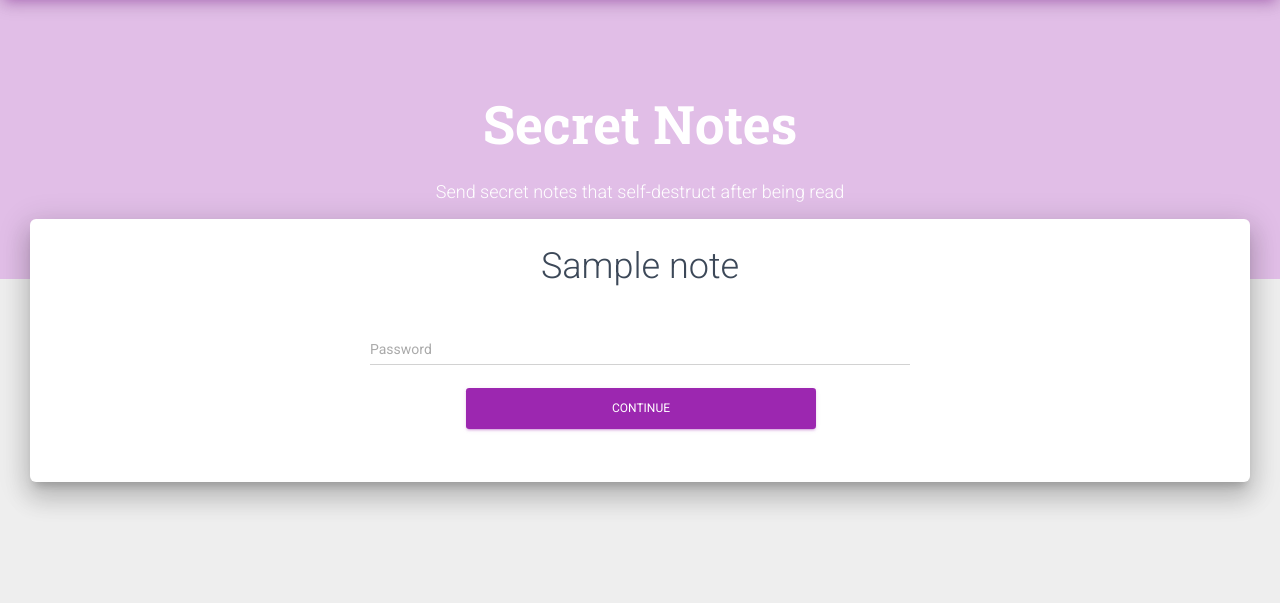
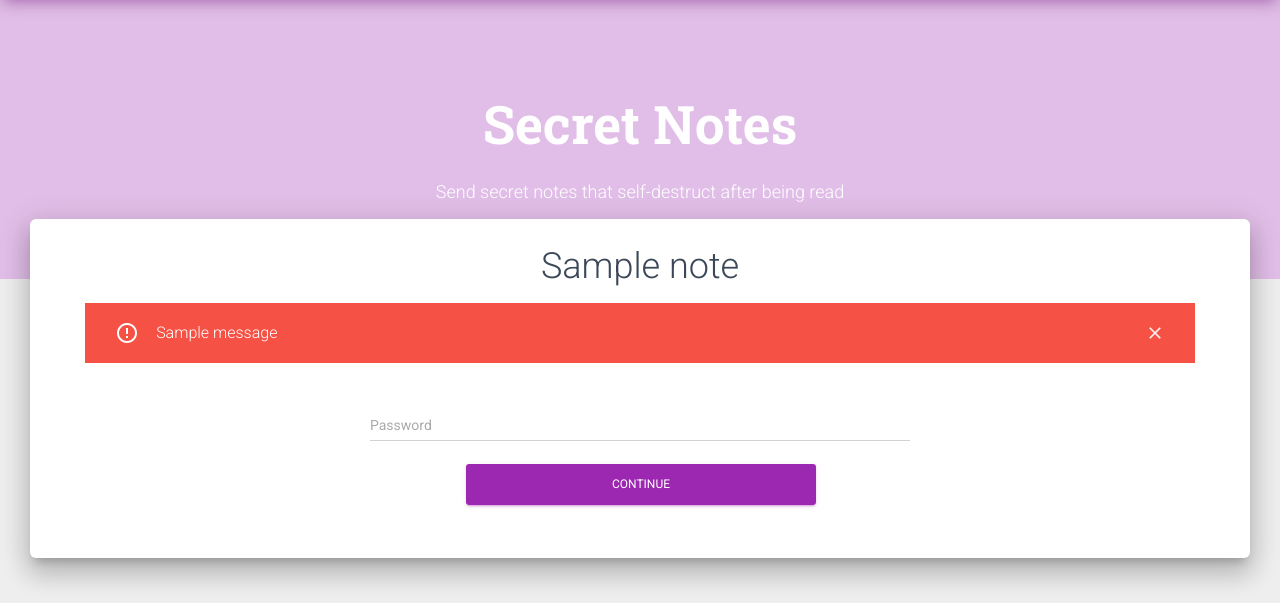
Before and after one commit to roushikk/secret_notes, a Django app: template templates/note_locked.html in a window 1280 px wide. Shown: the part 71-674 px from the top of the page. Run offline with Django 3.2, Linux system fonts and the light colour scheme; the template is opened without the code that fills it: values that come from a table or form of the project are taken from there, others are empty; tables that the repository leaves empty hold one stand-in row (values such as "Sample post"); one stand-in notice (Sample message) is shown; parts of the project's set-up code (start-up, migrations or seed data) failed here and were passed over; some libraries are stand-ins or nearby versions.

Commit message:
Added invalid password message

```diff
--- a/notes/views.py
+++ b/notes/views.py
@@ -1,3 +1,4 @@
+from django.contrib import messages
 from django.http import Http404
 from django.shortcuts import reverse, get_object_or_404
 from django.utils.timezone import now
@@ -60,6 +61,7 @@ class NoteView(generic.DetailView):
             self.object.save()
         else:
             self.template_name = 'note_locked.html'
+            messages.add_message(request, messages.ERROR, 'Invalid Password')
 
         context = self.get_context_data(object=self.object)
         return self.render_to_response(context)
--- a/templates/note_locked.html
+++ b/templates/note_locked.html
@@ -13,6 +13,23 @@
                     <h2>{{ note.title }}</h2>
                 </div>
             </div>
+
+            {% if messages %}
+                {% for message in messages %}
+                    <div class="alert alert-danger">
+                        <div class="container">
+                            <div class="alert-icon">
+                                <i class="material-icons">error_outline</i>
+                            </div>
+                            <button type="button" class="close" data-dismiss="alert" aria-label="Close">
+                                <span aria-hidden="true"><i class="material-icons">clear</i></span>
+                            </button>
+                            {{ message }}
+                        </div>
+                    </div>
+                {% endfor %}
+            {% endif %}
+
             <form method="POST">
                 {% csrf_token %}
                 <div class="row">
```
